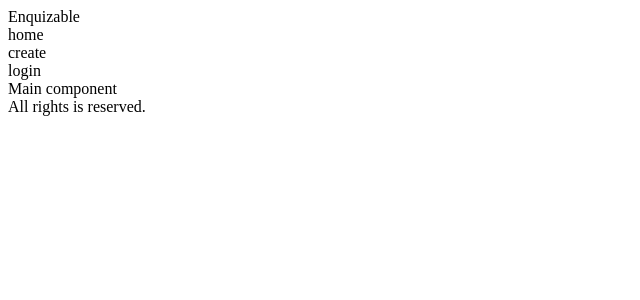
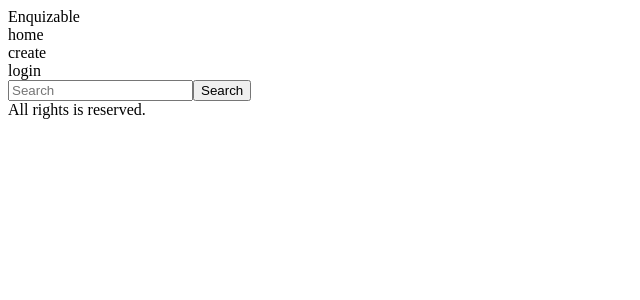
Before and after one commit to enquizable/enquizable-client, a React app: page / in a window 1280 px wide. Shown: the top 300 px of the page, without its empty margins (0-640 px from the left). Built offline with nearby package versions, Linux system fonts and the light colour scheme; the HTML template or start-up script is replaced by a standard one.

Commit message:
added bootstrap, init the browse display component

```diff
--- a/client/src/components/App/App.tsx
+++ b/client/src/components/App/App.tsx
@@ -1,4 +1,5 @@
 import React from 'react';
+import BrowseDisplay from '../BrowseDisplay/BrowseDisplay';
 import Header from '../Header/Header';
 
 const App: React.FC = () => (
@@ -7,7 +8,7 @@
       <Header />
     </header>
     <main>
-      Main component
+      <BrowseDisplay />
     </main>
     <footer>
       <div>
--- /dev/null
+++ b/client/src/components/BrowseDisplay/BrowseDisplay.tsx
@@ -0,0 +1,14 @@
+import React from 'react';
+
+const BrowseDisplay: React.FC = () => (
+  <div className="browse-display">
+    <div className="browse-display-search-bar-wrapper">
+      <form className="d-flex">
+        <input className="form-control me-2" type="search" placeholder="Search" aria-label="Search" />
+        <button className="btn btn-outline-success" type="submit">Search</button>
+      </form>
+    </div>
+  </div>
+);
+
+export default BrowseDisplay;
```
Also changed, not shown: client/src/components/BrowseDisplay/_BrowseDisplay.scss (added), 2 other files (tests, documents, lock files or other folders).
